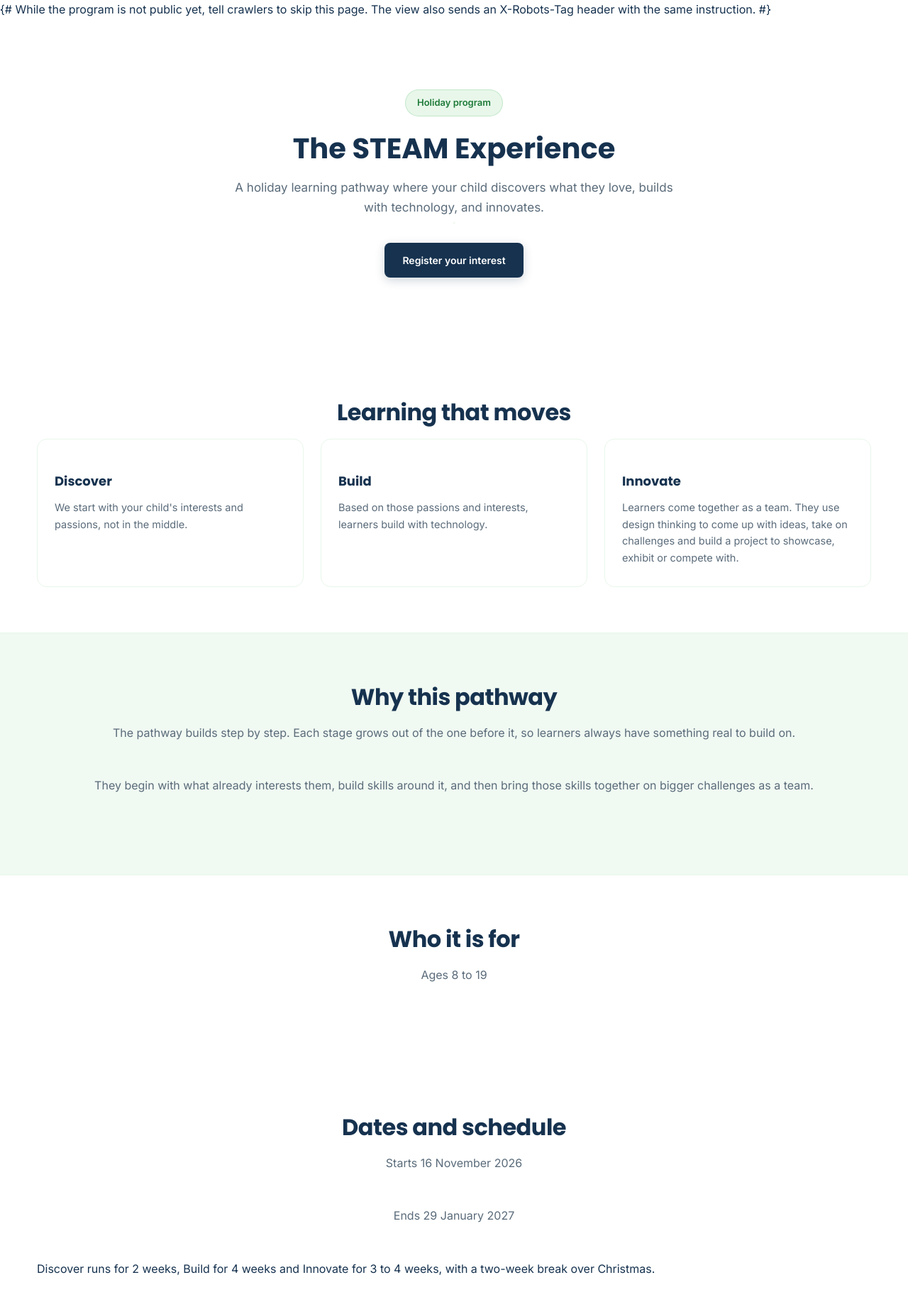
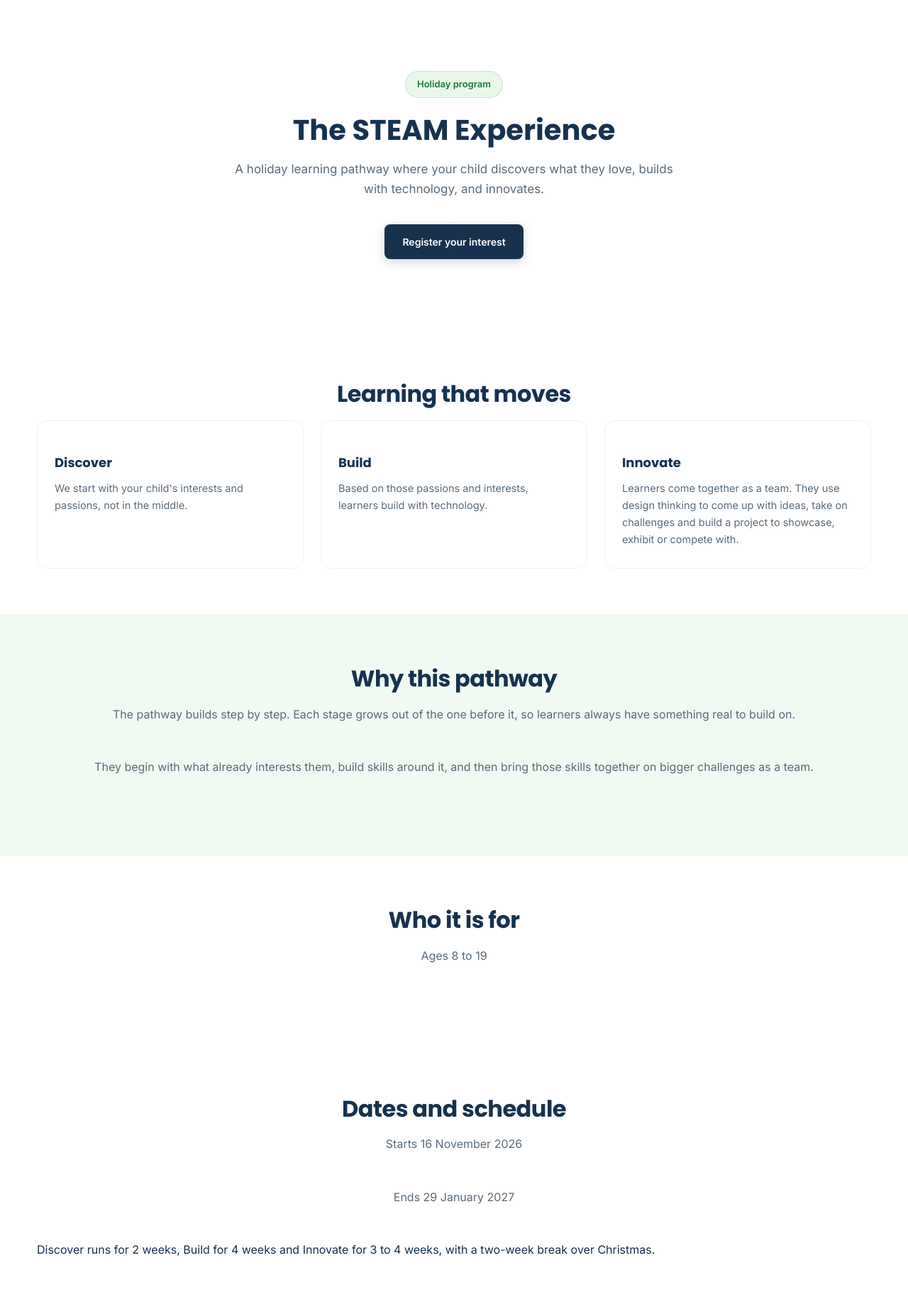
Before and after one commit to MarthaMuronji/Mindset-Coders, a Django app: page /steam-experience/ in a window 1280 px wide. Shown: the part 86-1920 px from the top of the page at 71% size. Run offline with Django 5.2, Linux system fonts and the light colour scheme.

Commit message:
Fix multi-line template comment showing on STEAM Experience page

```diff
--- a/templates/steam_experience.html
+++ b/templates/steam_experience.html
@@ -9,8 +9,9 @@
 {% block content %}
 
 {% if not is_public %}
-{# While the program is not public yet, tell crawlers to skip this page.
-   The view also sends an X-Robots-Tag header with the same instruction. #}
+{% comment %}
+While the program is not public yet, tell crawlers to skip this page. The view also sends an X-Robots-Tag header with the same instruction.
+{% endcomment %}
 <meta name="robots" content="noindex, nofollow">
 {% endif %}
 
```
